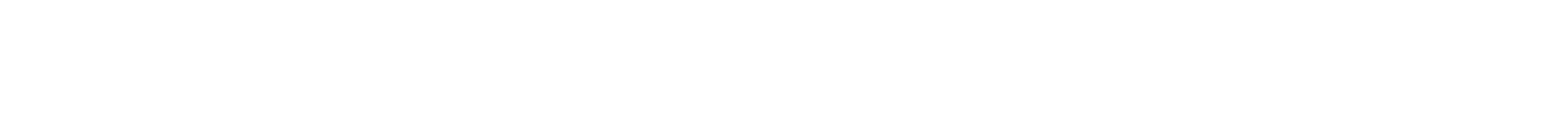
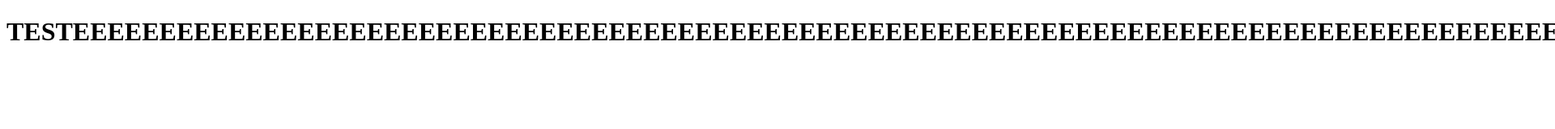
Before and after one commit to GiovanaDV/aula1, a plain HTML site: page index.html in a window 1280 px wide. Shown: the top 160 px of the page at 81% size, 1920 px wide, since content can reach past the window. Drawn offline with Linux system fonts and the light colour scheme.

Commit message:
criar index.html

```diff
--- a/index.html
+++ b/index.html
@@ -3,9 +3,10 @@
 <head>
     <meta charset="UTF-8">
     <meta name="viewport" content="width=device-width, initial-scale=1.0">
-    <title>Document</title>
+    <title>Giovana</title>
 </head>
 <body>
+    <h1>TESTEEEEEEEEEEEEEEEEEEEEEEEEEEEEEEEEEEEEEEEEEEEEEEEEEEEEEEEEEEEEEEEEEEEEEEEEEEEEEEEEEEEEEEEEEEEEEEEEEEEEEEEEEEEEEEEEEEEEEEEEEEEEEEEEEEEEE</h1>
 
 </body>
 </html>
```
